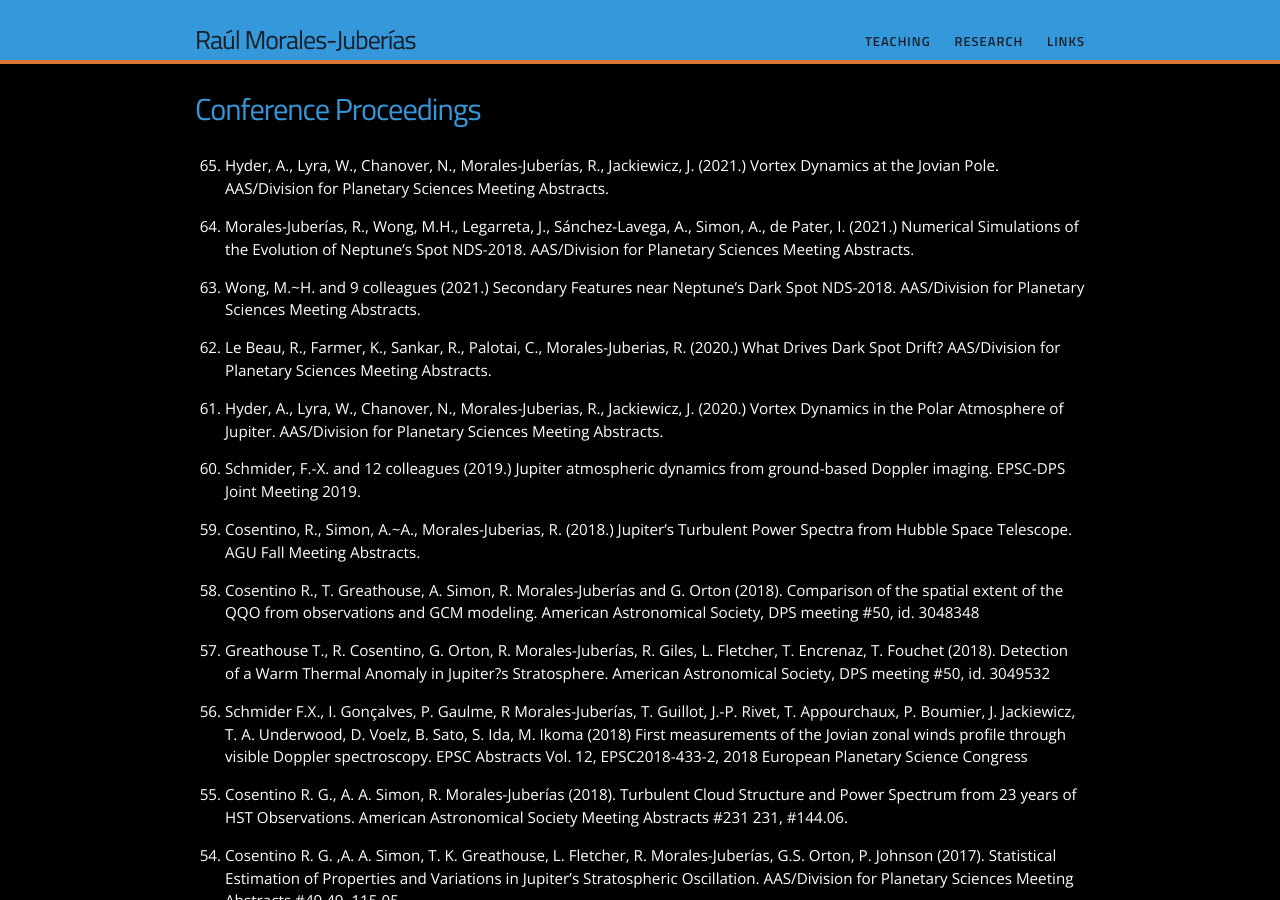
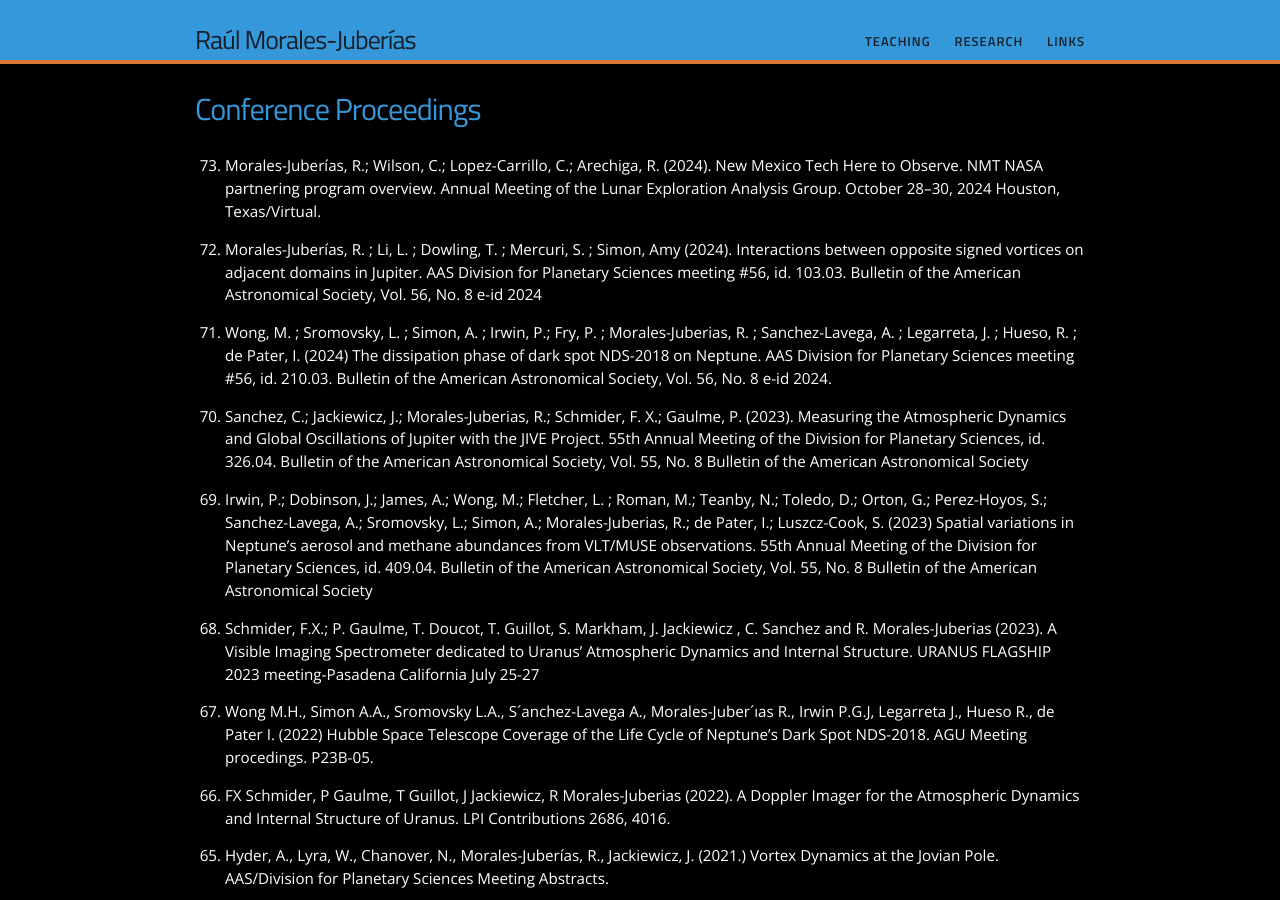
Before and after one commit to rmjuberias/rmjuberias.github.io, a Jekyll site: the page built from research/conferences.md, in a window 1280 px wide and 900 px high. Built offline with Jekyll 4.4.1, drawn with Linux system fonts in a browser that asks for light colours.

```diff
--- a/index.html
+++ b/index.html
@@ -6,7 +6,7 @@ layout: default
 
 <div class="home">
 
-<h1>Physics Associate Professor</h1>
+<h1>Professor</h1>
 
 {% include image_flat.html url="/images/logo_small_bw.jpeg" href="http://nmt.edu" width=230 align="right" %}
 {% include image_flat.html url="/images/paloma04.gif" width=230 align="right" %}
--- a/research/conferences.md
+++ b/research/conferences.md
@@ -3,6 +3,41 @@ layout: page
 title: Conference Proceedings
 permalink: /research/conferences/
 ---
+0. Morales-Juberías, R.; Wilson, C.; Lopez-Carrillo, C.; Arechiga, R. (2024). New Mexico Tech
+Here to Observe. NMT NASA partnering program overview. Annual Meeting of the Lunar Exploration Analysis Group. October 28–30, 2024
+Houston, Texas/Virtual.
+
+0. Morales-Juberías, R. ; Li, L. ; Dowling, T. ; Mercuri, S. ; Simon, Amy (2024). Interactions between opposite signed vortices on adjacent domains in Jupiter. AAS Division for Planetary Sciences meeting #56, id. 103.03. Bulletin of the American Astronomical Society, Vol. 56, No. 8 e-id 2024
+
+0. Wong, M. ; Sromovsky, L. ; Simon, A. ; Irwin, P.; Fry, P. ;
+Morales-Juberias, R. ; Sanchez-Lavega, A. ; Legarreta, J. ; Hueso, R. ;
+de Pater, I. (2024) The dissipation phase of dark spot NDS-2018 on Neptune. AAS
+Division for Planetary Sciences meeting #56, id. 210.03. Bulletin of the American
+Astronomical Society, Vol. 56, No. 8 e-id 2024.
+
+0. Sanchez, C.; Jackiewicz, J.; Morales-Juberias, R.; Schmider, F. X.; Gaulme, P. (2023).
+Measuring the Atmospheric Dynamics and Global Oscillations of Jupiter with the JIVE
+Project. 55th Annual Meeting of the Division for Planetary Sciences, id. 326.04. Bulletin
+of the American Astronomical Society, Vol. 55, No. 8 Bulletin of
+the American Astronomical Society
+
+0. Irwin, P.; Dobinson, J.; James, A.; Wong, M.; Fletcher, L. ; Roman, M.; Teanby, N.;
+Toledo, D.; Orton, G.; Perez-Hoyos, S.; Sanchez-Lavega, A.; Sromovsky, L.; Simon, A.;
+Morales-Juberias, R.; de Pater, I.; Luszcz-Cook, S. (2023) Spatial variations in Neptune’s
+aerosol and methane abundances from VLT/MUSE observations. 55th Annual Meeting
+of the Division for Planetary Sciences, id. 409.04. Bulletin of the American Astronomical
+Society, Vol. 55, No. 8 Bulletin of the American Astronomical
+Society
+
+0. Schmider, F.X.; P. Gaulme, T. Doucot, T. Guillot, S. Markham, J. Jackiewicz , C.
+Sanchez and R. Morales-Juberias (2023). A Visible Imaging Spectrometer dedicated
+to Uranus’ Atmospheric Dynamics and Internal Structure. URANUS FLAGSHIP 2023
+meeting-Pasadena California July 25-27
+
+0. Wong M.H., Simon A.A., Sromovsky L.A., S´anchez-Lavega A., Morales-Juber´ıas R.,
+Irwin P.G.J, Legarreta J., Hueso R., de Pater I. (2022) Hubble Space Telescope Coverage of the Life Cycle of Neptune’s Dark Spot NDS-2018. AGU Meeting procedings. P23B-05.
+
+0. FX Schmider, P Gaulme, T Guillot, J Jackiewicz, R Morales-Juberias (2022). A Doppler Imager for the Atmospheric Dynamics and Internal Structure of Uranus. LPI Contributions 2686, 4016.
 
 0. Hyder, A., Lyra, W., Chanover, N., Morales-Juberías, R., Jackiewicz, J. (2021.) Vortex Dynamics at the Jovian Pole. AAS/Division for Planetary Sciences Meeting Abstracts.
 
```
Also changed, not shown: research.md (+1 -1 lines), research/articles.md (+12 -0 lines).
